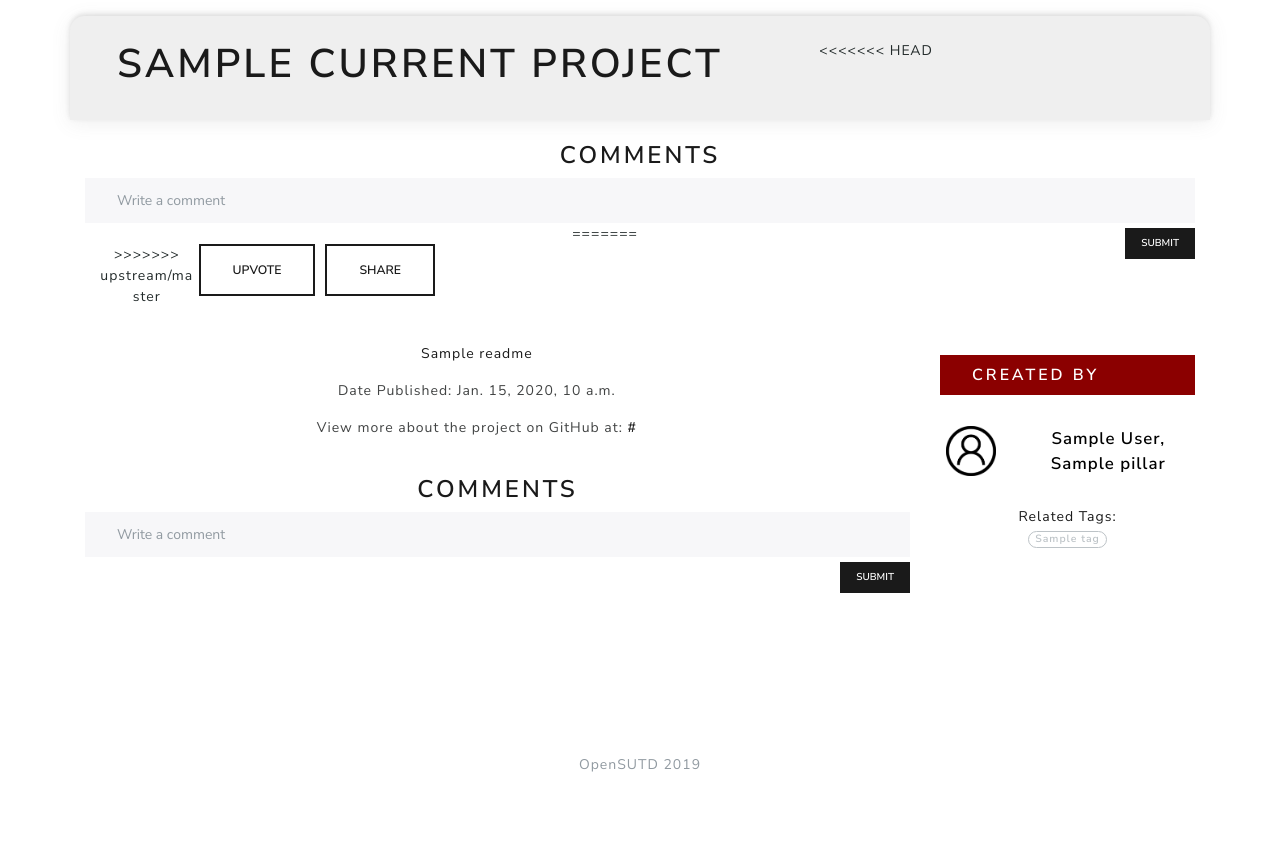
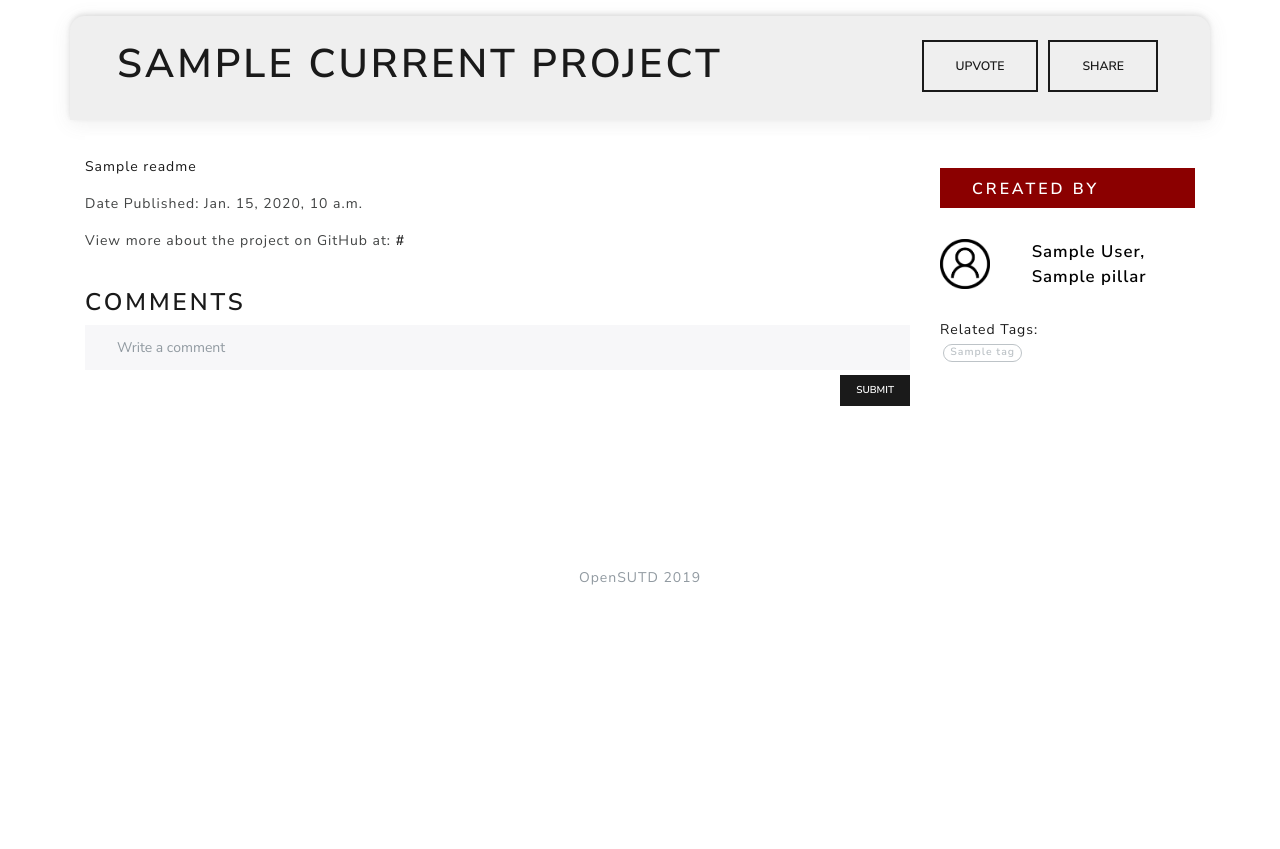
Before and after one commit to OpenSUTD/web-platform-prototype, a Django app: template projects/templates/projects/showcase.html in a window 1280 px wide. Shown: the part 73-922 px from the top of the page. Run offline with Django 3.2, Linux system fonts and the light colour scheme; the template is opened without the code that fills it: most values are stand-ins (such as "Sample title", 1, 10 or a date in 2020); some libraries are stand-ins or nearby versions.

Commit message:
Fix merge conflict

```diff
--- a/projects/templates/projects/showcase.html
+++ b/projects/templates/projects/showcase.html
@@ -8,33 +8,9 @@
             <div class="col-sm-8" style="display: flex; align-items: center">
                 <h1 style="vertical-align: middle; font-size: 2.5rem">{{ current_project.title }}</h1>
             </div>
-<<<<<<< HEAD
-        </div>
-        <br>
-        <!-- <div class="card poster">
-            <h3>Poster</h3>
-            <div class="poster-thumbnail">
-                <a href='{{ current_project.poster_url }}'>
-                    <img src='{{ current_project.poster_url }}' alt="Poster">
-                </a>
-                <br>
-                <a href='{{ current_project.poster_url }}' class="btn btn-sm poster-enlarge">Enlarge Poster <i
-                        class="fas fa-chevron-circle-right"></i></a>
-            </div>
-        </div>
-        <br> -->
-        <div class="card">
-            <h3>Comments</h3>
-            <div class="form-group">
-                <form action="#" id="comment-form">
-                    <input type="text" class="form-control" placeholder="Write a comment" id="inputDefault">
-                    <input type="submit" class="btn btn-sm btn-primary" style="margin-top: 5px; float: right">
-                </form>
-=======
             <div class="col-sm-4">
                 <button type="button" class="btn btn-outline-primary project-button-header">Share</button>
                 <button type="button" class="btn btn-outline-primary project-button-header">Upvote</button>
->>>>>>> upstream/master
             </div>
         </div>
         <!-- <div class="project-image-crop">
```
